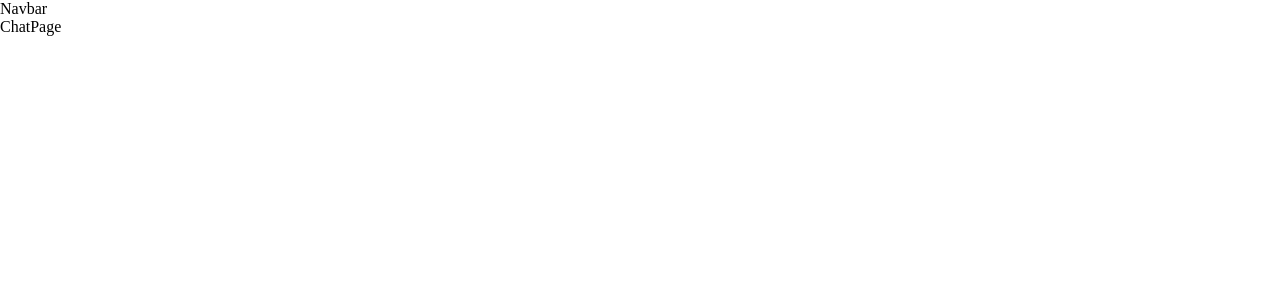
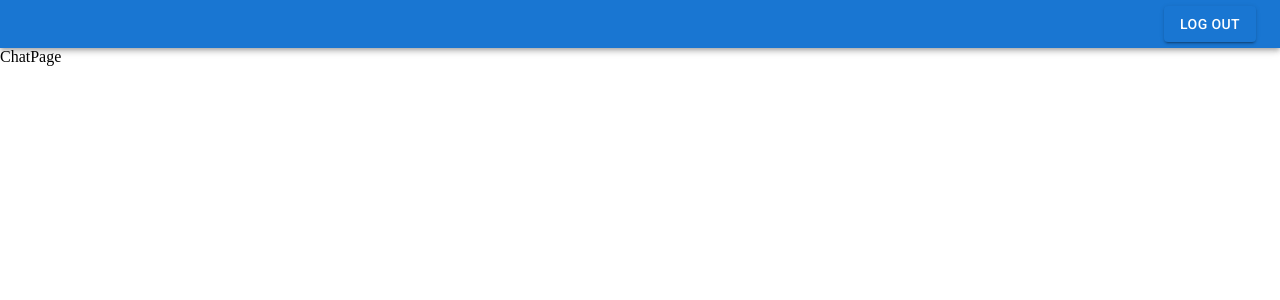
Before and after one commit to volodymyrAndrosov/firebase-react-messanger, a React (Create React App) app: page /chat in a window 1280 px wide. Shown: the top 300 px of the page. Built offline with nearby package versions, Linux system fonts and the light colour scheme.

Commit message:
add styling for NavBar component

```diff
--- a/src/components/NavBar/Navbar.js
+++ b/src/components/NavBar/Navbar.js
@@ -1,9 +1,29 @@
 import React from 'react'
+import AppBar from '@mui/material/AppBar';
+import Toolbar from '@mui/material/Toolbar';
+import Grid from '@mui/material/Grid';
+import Button from '@mui/material/Button';
+import { NavLink } from 'react-router-dom';
+import { LOGIN_ROUTE } from '../../utils/consts';
 
 const Navbar = () => {
+    const isUser = true;
+
     return (
-        <div>Navbar</div>
-    )
-}
+        <AppBar position="static">
+            <Toolbar variant={"dense"}>
+                <Grid container justifyContent="flex-end">
+                    {isUser ?
+                        <Button variant="contained">Log out</Button>
+                        :
+                        <NavLink to={LOGIN_ROUTE}>
+                            <Button>Log in</Button>
+                        </NavLink>
+                    }
+                </Grid>
+            </Toolbar>
+        </AppBar>
+    );
+};
 
 export default Navbar;
```
